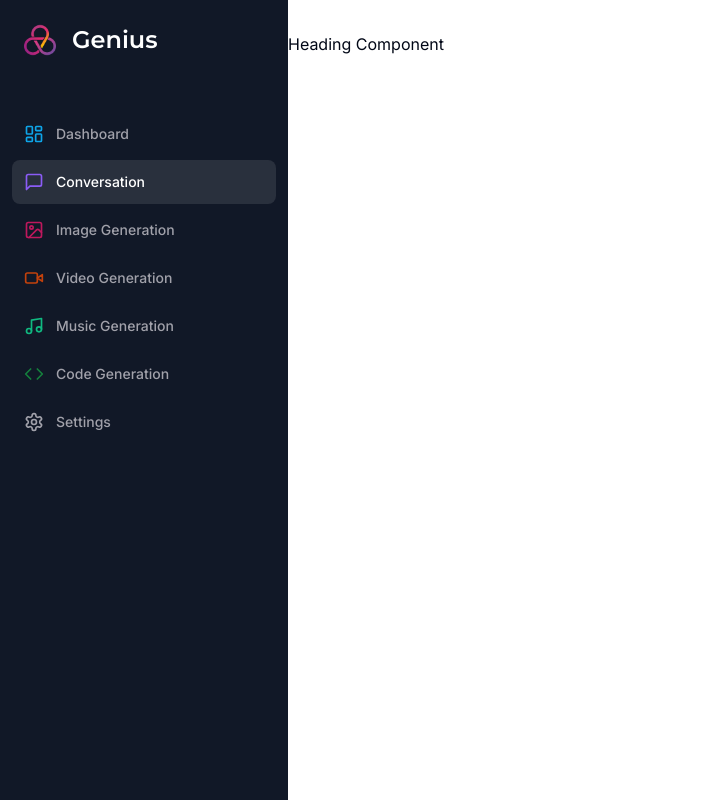
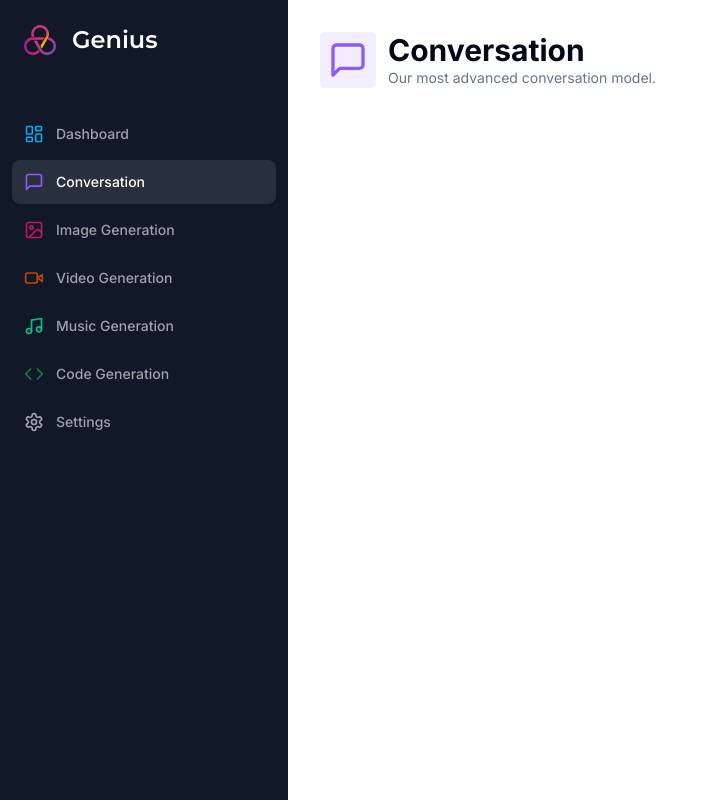
Before and after one commit to bviscosi/ai-saas, a Next.js app: page /conversation in a window 1280 px wide. Shown: the whole page, without its empty margins (0-706 px from the left). Built offline with nearby package versions, Linux system fonts and the light colour scheme.

Commit message:
Heading component

```diff
--- a/app/(dashboard)/(routes)/conversation/page.tsx
+++ b/app/(dashboard)/(routes)/conversation/page.tsx
@@ -9,8 +9,11 @@ const ConversationPage = () => {
 				description='Our most advanced conversation model.'
 				icon={MessageSquare}
 				iconColor='text-violet-500'
-				bgColor='text-violet-500/10'
+				bgColor='bg-violet-500/10'
 			/>
+			<div className='px-4 lg:px-8'>
+
+			</div>
 		</div>
 	);
 };
--- a/components/heading.tsx
+++ b/components/heading.tsx
@@ -1,3 +1,4 @@
+import { cn } from '@/lib/utils';
 import { LucideIcon } from 'lucide-react';
 import { STRING_LITERAL_DROP_BUNDLE } from 'next/dist/shared/lib/constants';
 
@@ -9,6 +10,16 @@ interface HeadingProps {
 	bgColor?: string;
 }
 
-export const Heading = ({ title, description, icon, iconColor, bgColor }: HeadingProps) => {
-	return <div>Heading Component</div>;
+export const Heading = ({ title, description, icon: Icon, iconColor, bgColor }: HeadingProps) => {
+	return (
+		<div className='px-4 lg:px-8 flex items-center gap-x-3 mb-8'>
+			<div className={cn('p-2 w-fit rounded-md', bgColor)}>
+				<Icon className={cn('w-10 h-10', iconColor)} />
+			</div>
+			<div>
+				<h2 className='text-3xl font-bold'>{title}</h2>
+				<p className='text-sm text-muted-foreground'>{description}</p>
+			</div>
+		</div>
+	);
 };
```
